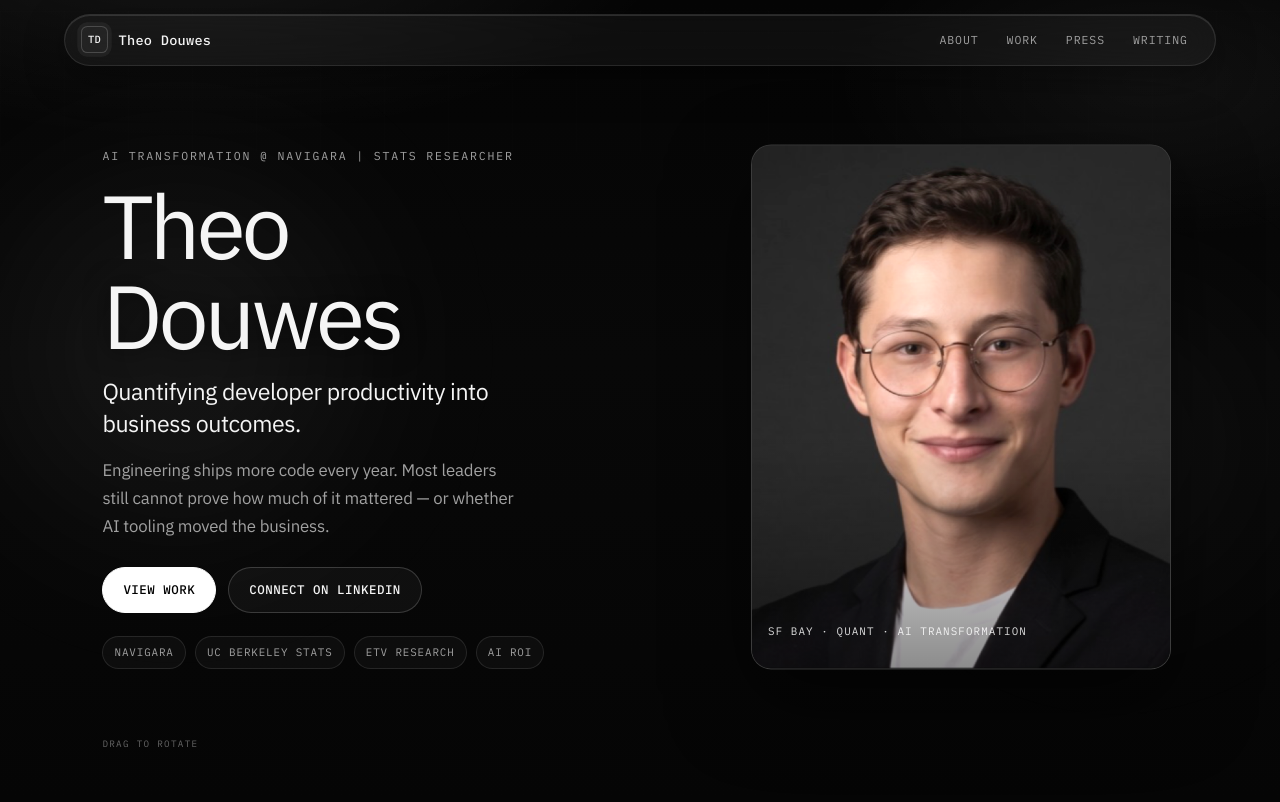
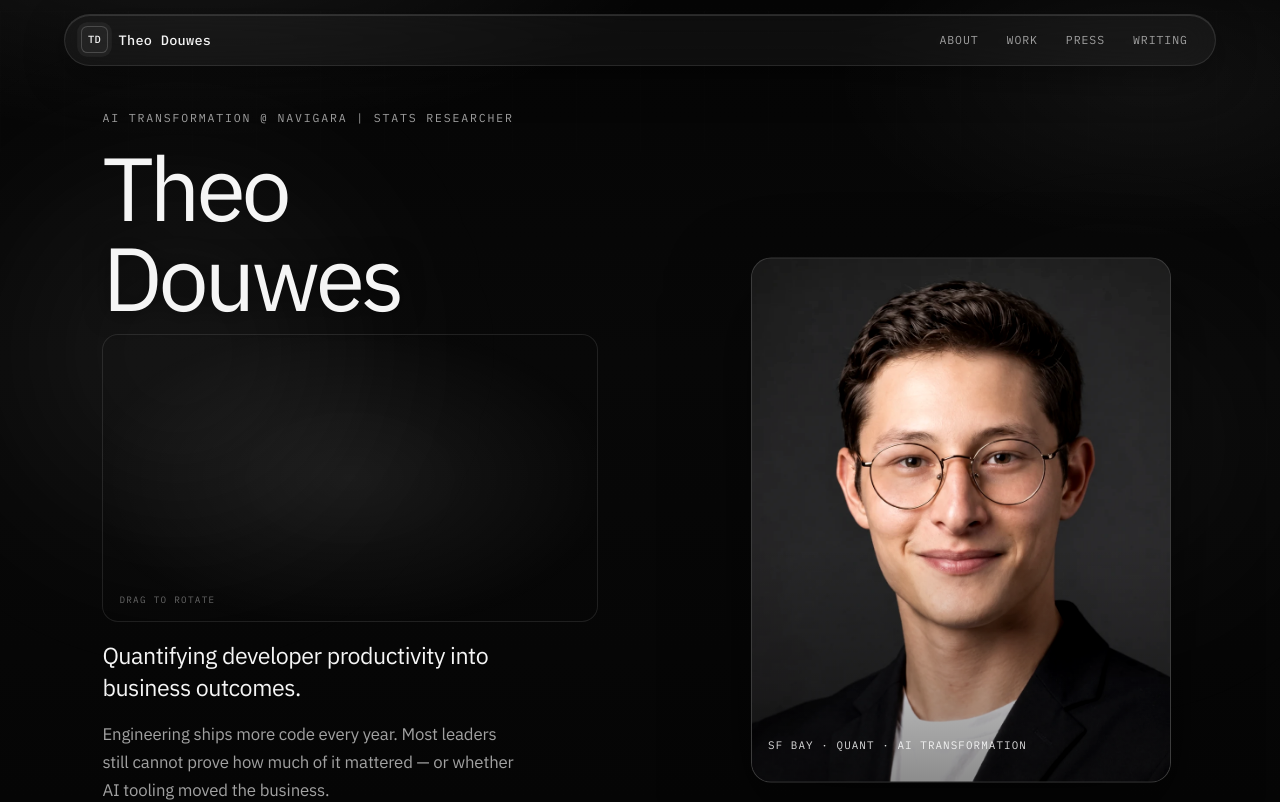
Before and after one commit to ml-lubich/theodouwes-site, a Next.js app: page / in a window 1280 px wide. Shown: the top 802 px of the page. Built offline with nearby package versions, Linux system fonts and the light colour scheme; no server answers.

Commit message:
Move brain beside updated profile

```diff
--- a/src/app/globals.css
+++ b/src/app/globals.css
@@ -420,20 +420,6 @@ a:hover {
   }
 }
 
-/* Full-hero atmospheric brain — unclipped, rotatable backdrop */
-.hero-brain-bg {
-  position: absolute;
-  inset: 0;
-  z-index: 0;
-  pointer-events: auto;
-  overflow: visible;
-  filter: drop-shadow(0 0 36px rgba(255, 255, 255, 0.18));
-}
-
-.hero-brain-bg .brain-stage {
-  inset: -8% -12% -10% -18%;
-}
-
 .hero-copy {
   position: relative;
   z-index: 1;
@@ -445,7 +431,8 @@ a:hover {
 
 .hero-copy .btn,
 .hero-copy a,
-.hero-copy .signal-chip {
+.hero-copy .signal-chip,
+.hero-copy .hero-brain {
   pointer-events: auto;
 }
 
@@ -481,6 +468,29 @@ a:hover {
   text-shadow: 0 0 24px rgba(5, 5, 5, 0.65);
 }
 
+/* Interactive brain profile mark, aligned beneath Theo's name. */
+.hero-brain {
+  position: relative;
+  width: min(100%, 31rem);
+  height: clamp(12rem, 27vw, 18rem);
+  margin: -0.25rem 0 0;
+  overflow: hidden;
+  border-radius: var(--radius);
+  border: 1px solid var(--line);
+  background: radial-gradient(
+    ellipse at center,
+    rgba(255, 255, 255, 0.07),
+    rgba(255, 255, 255, 0.015) 62%,
+    transparent 78%
+  );
+  filter: drop-shadow(0 0 30px rgba(255, 255, 255, 0.14));
+  animation: rise 0.85s cubic-bezier(0.22, 1, 0.36, 1) 0.1s both;
+}
+
+.hero-brain .brain-stage {
+  inset: -12% -8% -8%;
+}
+
 .brain-stage.is-backdrop {
   cursor: grab;
 }
@@ -495,8 +505,8 @@ a:hover {
 
 .brain-hint {
   position: absolute;
-  left: max(1rem, var(--space));
-  bottom: 1.25rem;
+  left: 1rem;
+  bottom: 0.85rem;
   z-index: 2;
   margin: 0;
   font-family: var(--font-code);
--- a/src/components/Hero.tsx
+++ b/src/components/Hero.tsx
@@ -54,16 +54,16 @@ export function Hero({
 
   return (
     <section className="hero" id="top" aria-labelledby="hero-brand">
-      <div className="hero-brain-bg" aria-hidden="true">
-        <WhiteBrain backdrop />
-        <p className="brain-hint">Drag to rotate</p>
-      </div>
       <div className="hero-copy">
         <p className="eyebrow">{title}</p>
         <h1 className="hero-brand" id="hero-brand">
           <span className="hero-brand-line">{first}{" "}</span>
           <span className="hero-brand-last">{last || brand}</span>
         </h1>
+        <div className="hero-brain" aria-hidden="true">
+          <WhiteBrain backdrop />
+          <p className="brain-hint">Drag to rotate</p>
+        </div>
         <p className="hero-title">{headline}</p>
         <p className="hero-sub">{subhead}</p>
         <div className="cta-row">
```
Also changed, not shown: public/theo.webp, 1 other file (tests, documents, lock files or other folders).
